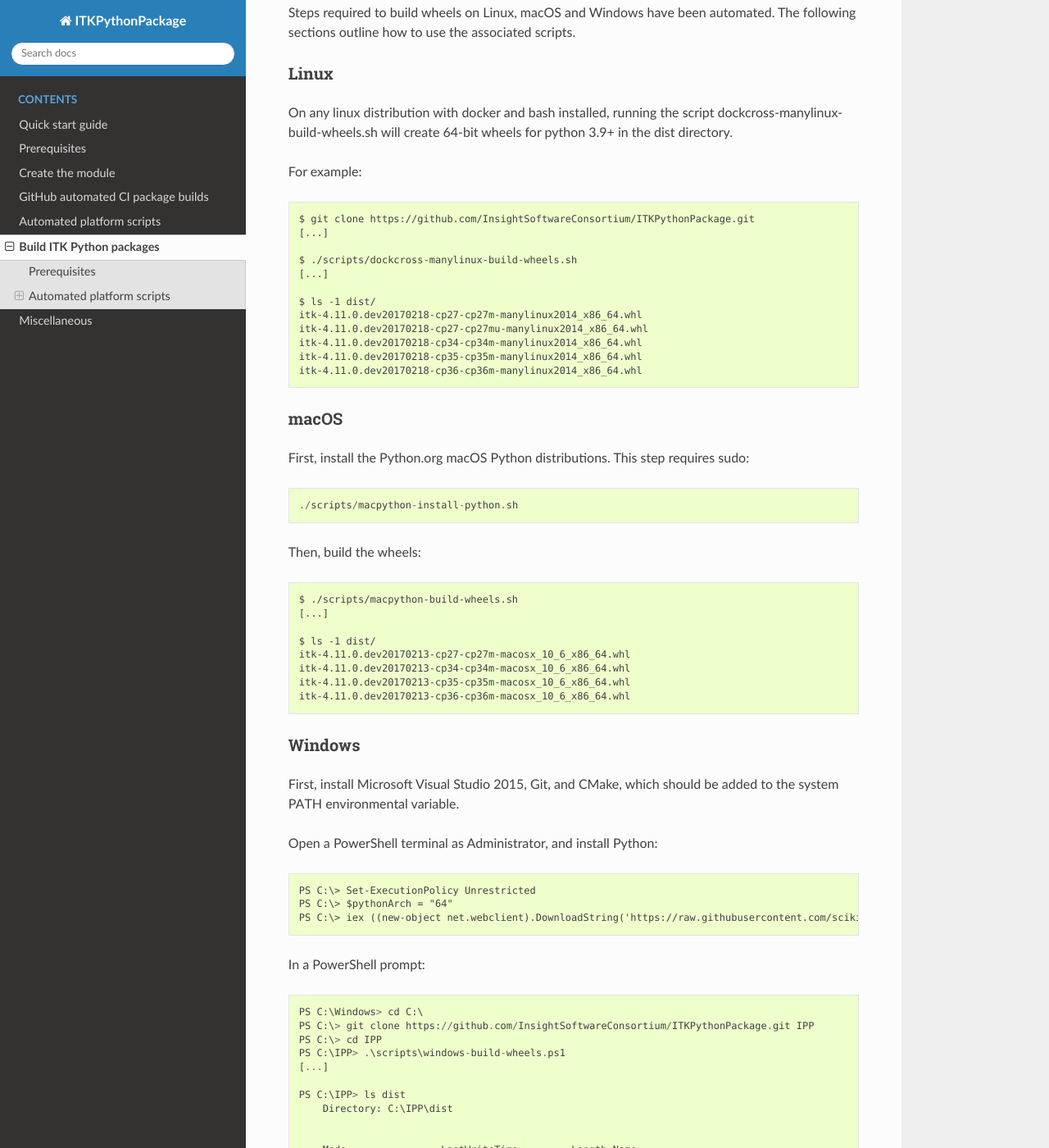
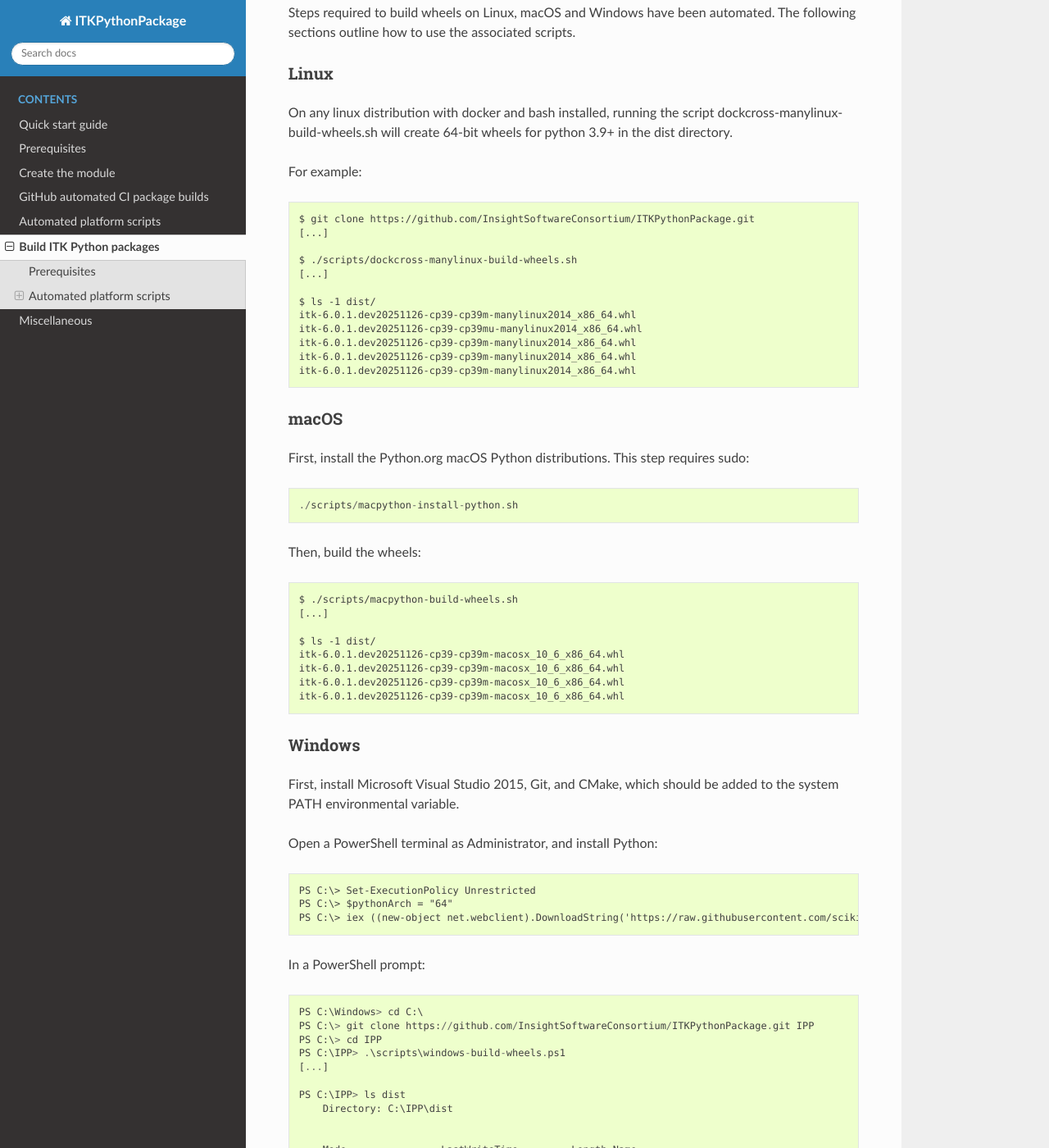
Before and after one commit to InsightSoftwareConsortium/ITKPythonPackage, a Sphinx documentation site: the page built from docs/Build_ITK_Python_packages.rst, in a window 1280 px wide and 1400 px high, scrolled down 580 px. Shown: the whole window at 82% size. Built offline with Sphinx 7.4.7 and the Read the Docs theme 3.1.0, drawn with Linux system fonts in a browser that asks for light colours; some of the changed text lies outside the part shown.

Commit message:
DOC: Update ITK version to 6.0.1 and target Python 3.9+ ABI compatibility
- Incremented ITK version references in documentation

```diff
--- a/docs/Build_ITK_Python_packages.rst
+++ b/docs/Build_ITK_Python_packages.rst
@@ -32,11 +32,11 @@
 	[...]
 
 	$ ls -1 dist/
-	itk-4.11.0.dev20170218-cp27-cp27m-manylinux2014_x86_64.whl
-	itk-4.11.0.dev20170218-cp27-cp27mu-manylinux2014_x86_64.whl
-	itk-4.11.0.dev20170218-cp34-cp34m-manylinux2014_x86_64.whl
-	itk-4.11.0.dev20170218-cp35-cp35m-manylinux2014_x86_64.whl
-	itk-4.11.0.dev20170218-cp36-cp36m-manylinux2014_x86_64.whl
+	itk-6.0.1.dev20251126-cp39-cp39m-manylinux2014_x86_64.whl
+	itk-6.0.1.dev20251126-cp39-cp39mu-manylinux2014_x86_64.whl
+	itk-6.0.1.dev20251126-cp39-cp39m-manylinux2014_x86_64.whl
+	itk-6.0.1.dev20251126-cp39-cp39m-manylinux2014_x86_64.whl
+	itk-6.0.1.dev20251126-cp39-cp39m-manylinux2014_x86_64.whl
 
 macOS
 -----
@@ -52,10 +52,10 @@
 	[...]
 
 	$ ls -1 dist/
-	itk-4.11.0.dev20170213-cp27-cp27m-macosx_10_6_x86_64.whl
-	itk-4.11.0.dev20170213-cp34-cp34m-macosx_10_6_x86_64.whl
-	itk-4.11.0.dev20170213-cp35-cp35m-macosx_10_6_x86_64.whl
-	itk-4.11.0.dev20170213-cp36-cp36m-macosx_10_6_x86_64.whl
+	itk-6.0.1.dev20251126-cp39-cp39m-macosx_10_6_x86_64.whl
+	itk-6.0.1.dev20251126-cp39-cp39m-macosx_10_6_x86_64.whl
+	itk-6.0.1.dev20251126-cp39-cp39m-macosx_10_6_x86_64.whl
+	itk-6.0.1.dev20251126-cp39-cp39m-macosx_10_6_x86_64.whl
 
 Windows
 -------
@@ -82,8 +82,8 @@
 
 	    Mode                LastWriteTime         Length Name
 	    ----                -------------         ------ ----
-	    -a----         4/9/2017  11:14 PM       63274441 itk-4.11.0.dev20170407-cp35-cp35m-win_amd64.whl
-	    -a----        4/10/2017   2:08 AM       63257220 itk-4.11.0.dev20170407-cp36-cp36m-win_amd64.whl
+	    -a----         4/9/2017  11:14 PM       63274441 itk-6.0.1.dev20251126-cp39-cp39m-win_amd64.whl
+	    -a----        4/10/2017   2:08 AM       63257220 itk-6.0.1.dev20251126-cp39-cp39m-win_amd64.whl
 
 We need to work in a short directory to avoid path length limitations on
 Windows, so the repository is cloned into C:\IPP.
@@ -104,8 +104,8 @@
 .. 	[...]
 ..
 .. 	$ ls -1 dist/
-.. 	itk-4.11.0.dev20170216.tar.gz
-.. 	itk-4.11.0.dev20170216.zip
+.. 	itk-6.0.1.dev20251126.tar.gz
+.. 	itk-6.0.1.dev20251126.zip
 ..
 .. Manual builds (not recommended)
 .. ===============================
```
Also changed, not shown: 3 other files.
